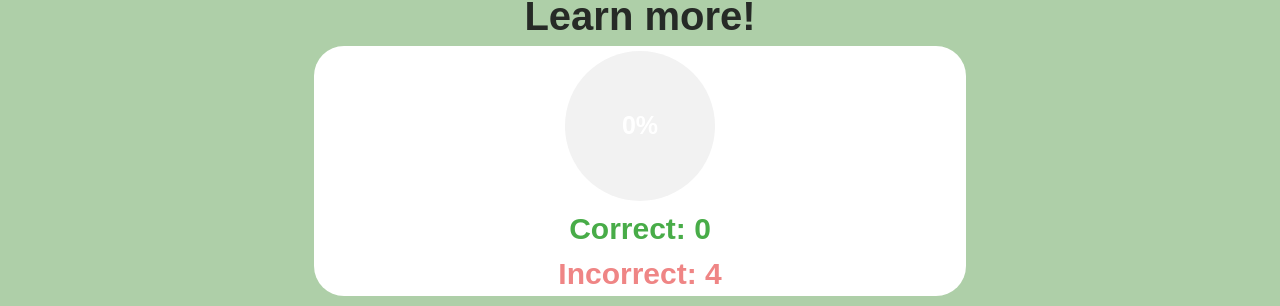
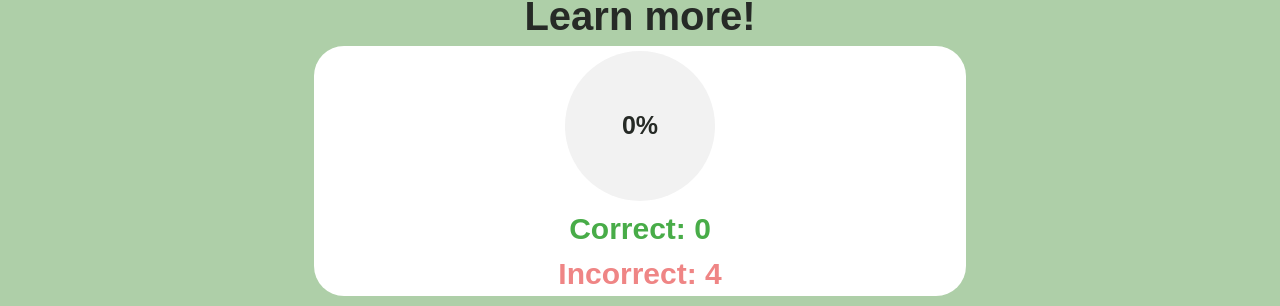
Before and after one commit to UI-Design-2024/matcha-latte, a Flask app: page /results in a window 1280 px wide. Shown: the part 123-429 px from the top of the page. Run offline with Flask 3, Linux system fonts and the light colour scheme; some libraries are stand-ins or nearby versions.

Commit message:
modified the quiz result page

```diff
--- a/templates/quizResult.html
+++ b/templates/quizResult.html
@@ -44,6 +44,7 @@
             font-family: sans-serif;
             background-color: #f2f2f2;
             border-radius: 75px;
+            color:rgb(38, 42, 38)
         }
         .pie:before {
             content: "";
```
